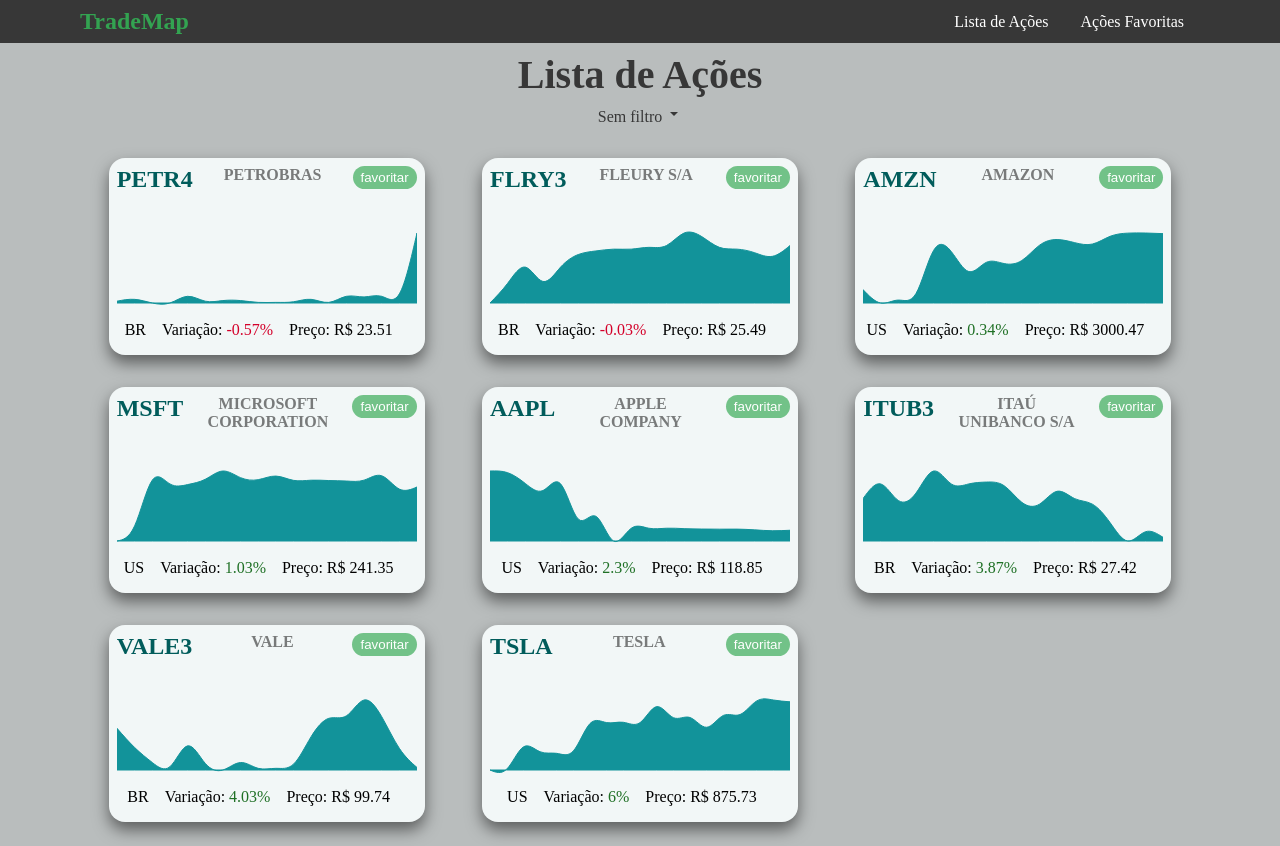
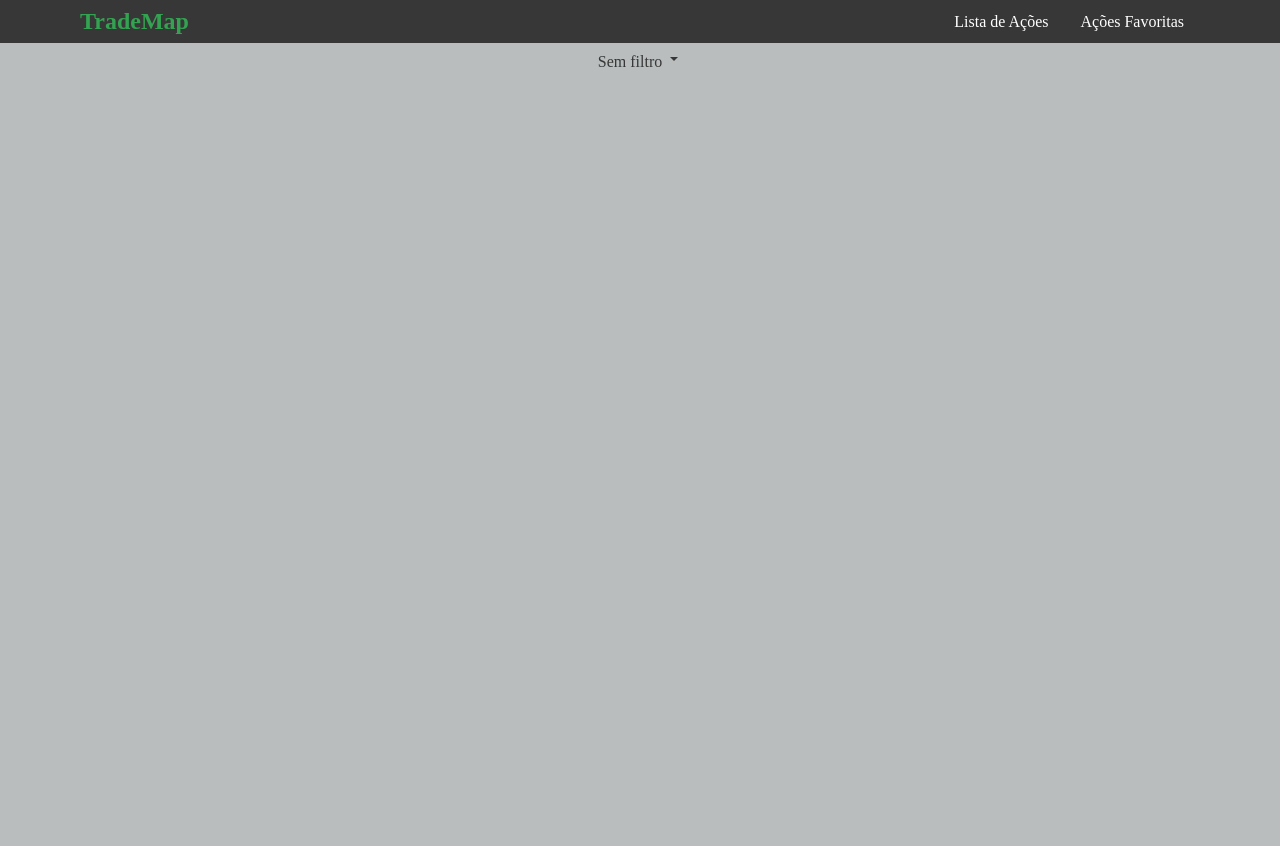
Before and after one commit to TradeMap-Code/desafio-frontend, a React (Create React App) app: page /favoritos in a window 1280 px wide. After the commit the page ends 800 px from the top, so only its background shows below. Built offline with nearby package versions, Linux system fonts and the light colour scheme.

Commit message:
React-router-dom added for multiple pages rendering.

```diff
--- a/package.json
+++ b/package.json
@@ -9,6 +9,7 @@
     "react": "^17.0.1",
     "react-dom": "^17.0.1",
     "react-icons": "^4.2.0",
+    "react-router-dom": "^5.2.0",
     "react-scripts": "4.0.3",
     "react-vis": "^1.11.7",
     "web-vitals": "^1.0.1"
--- a/src/App.jsx
+++ b/src/App.jsx
@@ -1,4 +1,6 @@
 import { useEffect, useState } from 'react';
+import { BrowserRouter as Router, Switch, Route } from 'react-router-dom';
+
 import stocks from './stocks.json';
 
 import { FavoriteList } from './components/FavoriteList';
@@ -34,7 +36,6 @@ const filterOptions = [
 ];
 
 export default function App() {
-  const [activePage, setActivePage] = useState('list');
   const [activeFilter, setActiveFilter] = useState({
     label: 'Sem filtro',
     value: 'none',
@@ -103,34 +104,34 @@ export default function App() {
     // determines wich stocks array to display
     return stocksArray === stocks ? stocks : favoriteStocks;
   }
-
   return (
     <div className={'app-wrapper'}>
-      <header>
-        <Header setActivePage={setActivePage} />
-      </header>
-      <section>
+      <Router>
+        <Header />
+
         <Filter
-          activePage={activePage}
           filterOptions={filterOptions}
           activeFilter={activeFilter}
           onSelectFilter={onSetFilterState}
         />
-        {activePage === 'list' ? (
+        <Switch>
+          <Route exact path='/'>
             <StockList
               displayFilteredStockList={displayFilteredStockList}
               onButtonClick={onFavoriteStock}
               stocks={stocks}
               buttonFavText={'favoritar'}
             />
-        ) : (
+          </Route>
+          <Route path='/favoritos'>
             <FavoriteList
               displayFilteredStockList={displayFilteredStockList}
               onButtonClick={onUnfavoriteStock}
               favoriteStocks={favoriteStocks}
             />
-        )}
-      </section>
+          </Route>
+        </Switch>
+      </Router>
     </div>
   );
 }
--- a/src/components/FavoriteList.jsx
+++ b/src/components/FavoriteList.jsx
@@ -3,6 +3,7 @@ import { StockList } from './StockList';
 export function FavoriteList({ onButtonClick, favoriteStocks, displayFilteredStockList }) {
   return (
     <div>
+      {console.log(favoriteStocks)}
       <div>
         <StockList
           displayFilteredStockList={displayFilteredStockList}
--- a/src/components/Filter.jsx
+++ b/src/components/Filter.jsx
@@ -5,7 +5,6 @@ export function Filter({
   filterOptions,
   onSelectFilter,
   activeFilter,
-  activePage,
 }) {
   const listedOptions = filterOptions.map((option) => {
     return (
@@ -19,7 +18,6 @@ export function Filter({
 
   return (
     <div className={styles.filterWrapper}>
-      <h1>{activePage === 'list' ? 'Lista de Ações' : 'Ações Favoritas'}</h1>
       <div className={styles.filterOptions}>
         <label>
           {activeFilter.label} <IoMdArrowDropdown />
--- a/src/components/Header.jsx
+++ b/src/components/Header.jsx
@@ -1,6 +1,7 @@
 import styles from '../styles/components/Header.module.css';
+import { Link } from 'react-router-dom';
 
-export function Header({ setActivePage }) {
+export function Header() {
   return (
     <nav>
       <div className={styles.navWrapper}>
@@ -12,14 +13,10 @@ export function Header({ setActivePage }) {
         <div className={styles.navOptions}>
           <ul>
             <li>
-              <a href='/#' onClick={() => setActivePage('list')}>
-                Lista de Ações
-              </a>
+              <Link to='/'>Lista de Ações</Link>
             </li>
             <li>
-              <a href='/#' onClick={() => setActivePage('favorites')}>
-                Ações Favoritas
-              </a>
+              <Link to='/favoritos'>Ações Favoritas</Link>
             </li>
           </ul>
         </div>
```
Also changed, not shown: 1 other file (tests, documents, lock files or other folders). Lines whose indentation alone changed are shown as unchanged.
